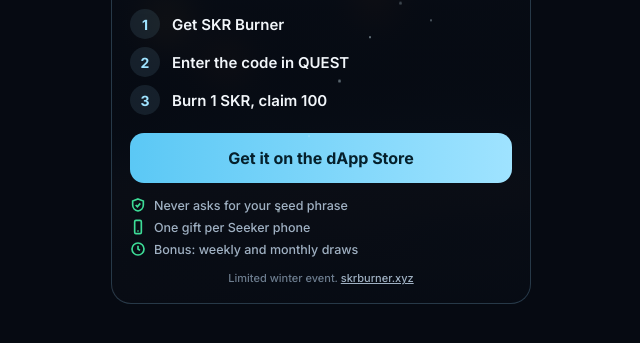
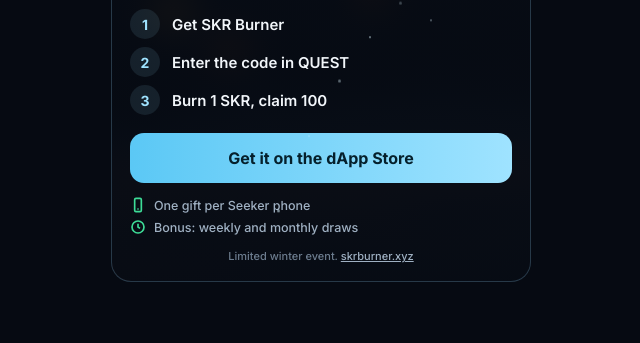
Before and after one commit to DuckerForge/skr-burner-site, a plain HTML site: page spark/index.html in a window 1280 px wide. Shown: the part 241-584 px from the top of the page, without its empty margins (319-959 px from the left). Drawn offline with Linux system fonts and the light colour scheme.

Commit message:
Winter Spark page: two trust notes (one gift per Seeker, weekly and monthly draws)

```diff
--- a/spark/index.html
+++ b/spark/index.html
@@ -95,7 +95,6 @@
     <a class="cta" id="store" href="solanadappstore://details?id=com.duckerforge.skrburn" data-i="store">Get it on the dApp Store</a>
 
     <div class="trust">
-      <div><svg width="16" height="16" viewBox="0 0 24 24" fill="none" stroke="#3ddc97" stroke-width="2.5"><path d="M12 3l8 3v6c0 4.5-3.4 8.3-8 9-4.6-.7-8-4.5-8-9V6l8-3z"/><path d="M8.5 12l2.5 2.5 4.5-5"/></svg><span data-i="t1">Never asks for your seed phrase</span></div>
       <div><svg width="16" height="16" viewBox="0 0 24 24" fill="none" stroke="#3ddc97" stroke-width="2.5"><rect x="7" y="2" width="10" height="20" rx="2"/><path d="M11 18h2"/></svg><span data-i="t2">One gift per Seeker phone</span></div>
       <div><svg width="16" height="16" viewBox="0 0 24 24" fill="none" stroke="#3ddc97" stroke-width="2.5"><circle cx="12" cy="12" r="9"/><path d="M12 7v5l3 2"/></svg><span data-i="t3">Bonus: weekly and monthly draws</span></div>
     </div>
```
